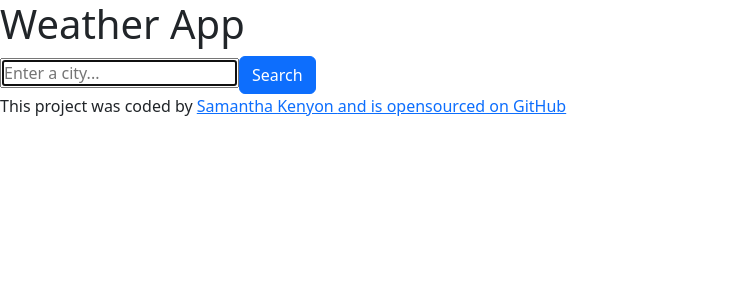
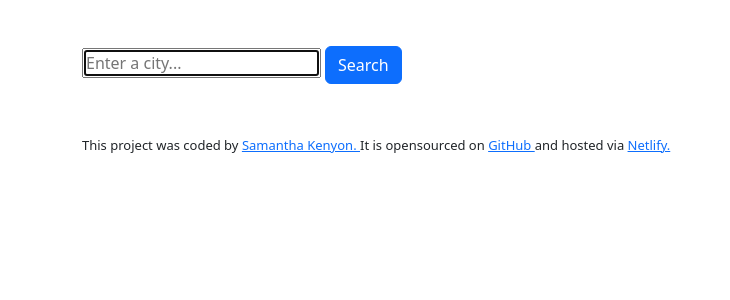
Before and after one commit to sammiek88/weather-react, a React (Create React App) app: page / in a window 1280 px wide. Shown: the top 300 px of the page, without its empty margins (0-730 px from the left). Built offline with nearby package versions, Linux system fonts and the light colour scheme.

Commit message:
Added padding on form

```diff
--- a/src/App.js
+++ b/src/App.js
@@ -5,10 +5,10 @@ import Search from './Search';
 import './App.css';
 
 export default function App() {
-  return <h1>Weather App</h1>;
+  return (
+    <div className="container">
+      <Search />
+      <GitHubLink />
+    </div>
+  );
 }
-
-<div>
-  <Search />
-  <GitHubLink />;
-</div>;
--- /dev/null
+++ b/src/GitHubLink.css
@@ -0,0 +1,3 @@
+.footer {
+  font-size: small;
+}
--- a/src/GitHubLink.js
+++ b/src/GitHubLink.js
@@ -1,22 +1,33 @@
 import React from 'react';
+
+import './GitHubLink.css';
 
 export default function gitHub() {
   return (
-    <footer>
+    <footer className="footer mt-5">
       This project was coded by{' '}
       <a
         href="https://modest-kirch-16da8d.netlify.app/"
         target="_blank"
         rel="noreferrer"
       >
-        Samantha Kenyon {''}
+        Samantha Kenyon. {''}
       </a>
+      It is opensourced on {''}
       <a
         href="https://github.com/sammiek88/weather-react"
         target="_blank"
         rel="noreferrer"
       >
-        and is opensourced on GitHub
+        GitHub {''}
+      </a>
+      and hosted via {''}
+      <a
+        href="https://curious-tiramisu-df5fda.netlify.app"
+        target="_blank"
+        rel="noreferrer"
+      >
+        Netlify.
       </a>
     </footer>
   );
--- /dev/null
+++ b/src/Search.css
@@ -0,0 +1,3 @@
+.search form {
+  margin-top: 50px;
+}
--- a/src/Search.js
+++ b/src/Search.js
@@ -1,5 +1,7 @@
 import React, { useState } from 'react';
 import axios from 'axios';
+
+import './Search.css';
 
 export default function Search() {
   const [loaded, setLoaded] = useState(false);
@@ -32,12 +34,17 @@ export default function Search() {
   let form = (
     <form onSubmit={handleSubmit}>
       <input
+        className="search mt-5 "
         type="search"
         placeholder="Enter a city..."
         onChange={updateCity}
         autoFocus="on"
       ></input>
-      <input type="submit" value="Search" class="btn btn-primary"></input>
+      <input
+        type="submit"
+        value="Search"
+        className="search-button m-1 btn btn-primary"
+      ></input>
     </form>
   );
 
--- a/src/index.js
+++ b/src/index.js
@@ -3,16 +3,13 @@ import ReactDOM from 'react-dom/client';
 import './index.css';
 import App from './App';
 import reportWebVitals from './reportWebVitals';
-import Search from './Search';
-import GitHubLink from './GitHubLink';
+
 import 'bootstrap/dist/css/bootstrap.min.css';
 
 const root = ReactDOM.createRoot(document.getElementById('root'));
 root.render(
   <React.StrictMode>
     <App />
-    <Search />
-    <GitHubLink />
   </React.StrictMode>
 );
 
```
